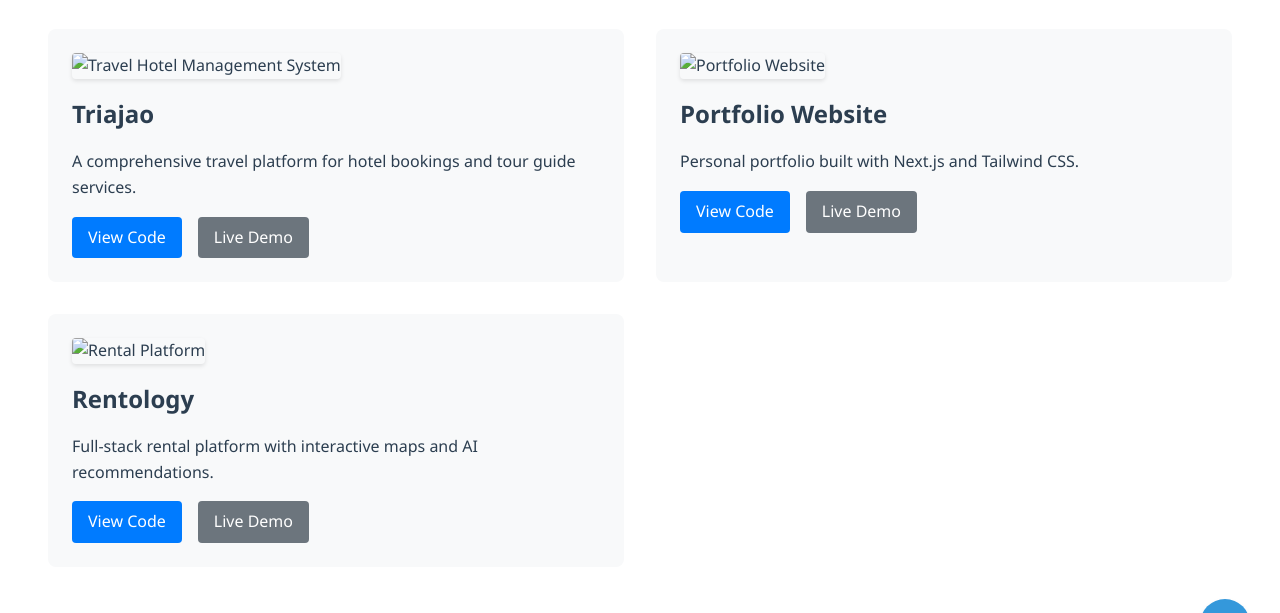
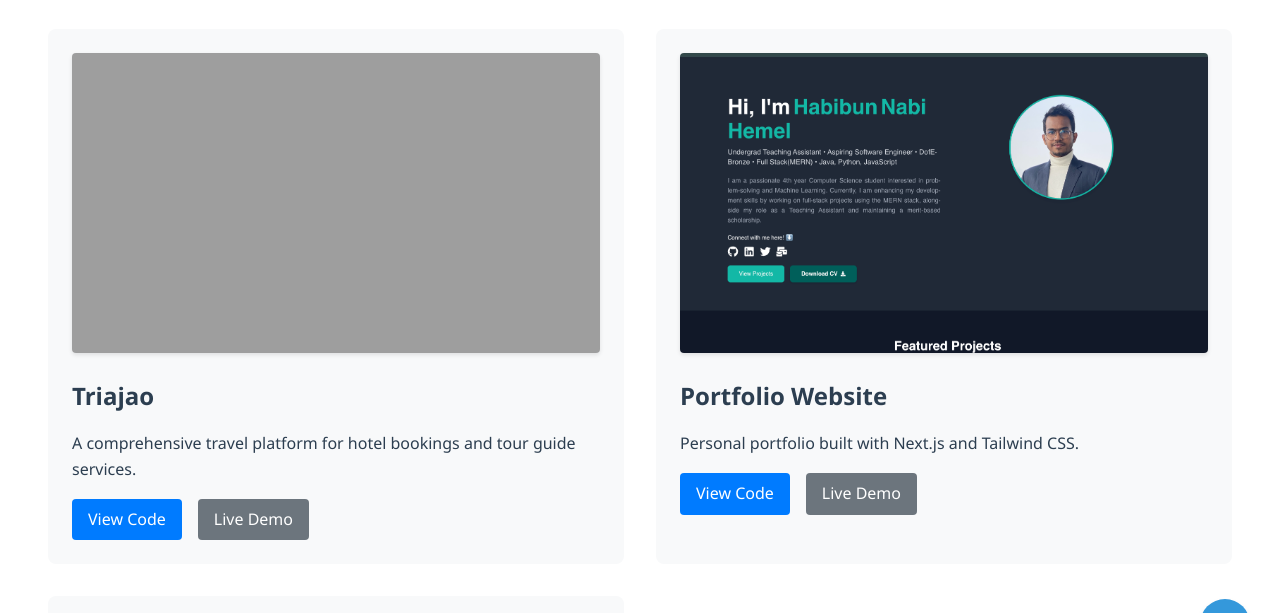
Before and after one commit to Habib-Un-Hemel/cse391_assignment1, a plain HTML site: page projects.html in a window 1280 px wide. Shown: the part 121-734 px from the top of the page. Drawn offline with Linux system fonts and the light colour scheme; the site is published under a folder, as on GitHub Pages, so addresses that start at the root find nothing.

Commit message:
stored the image in root directory

```diff
--- a/projects.html
+++ b/projects.html
@@ -77,7 +77,7 @@
       <!-- Project 1 -->
       <article style="background: #f8f9fa; border-radius: 8px; padding: 1.5rem;">
         <img
-          src="/img/Triajao.png"
+          src="Triajao.png"
           alt="Travel Hotel Management System"
           style="width: 100%; height: 300px; object-fit: cover; border-radius: 4px; box-shadow: 0 2px 4px rgba(0,0,0,0.1);"
         />
@@ -100,7 +100,7 @@
       <!-- Project 2 -->
       <article style="background: #f8f9fa; border-radius: 8px; padding: 1.5rem;">
         <img
-          src="/img/portfolio.png"
+          src="portfolio.png"
           alt="Portfolio Website"
           style="width: 100%; height: 300px; object-fit: cover; border-radius: 4px; box-shadow: 0 2px 4px rgba(0,0,0,0.1);"
         />
@@ -123,7 +123,7 @@
       <!-- Project 3 -->
       <article style="background: #f8f9fa; border-radius: 8px; padding: 1.5rem;">
         <img
-          src="/img/rentology.png"
+          src="rentology.png"
           alt="Rental Platform"
           style="width: 100%; height: 300px; object-fit: cover; border-radius: 4px; box-shadow: 0 2px 4px rgba(0,0,0,0.1);"
         />
```
Also changed, not shown: portfolio.png (renamed from img/portfolio.png), rentology.png (renamed from img/rentology.png), 2 other files.
